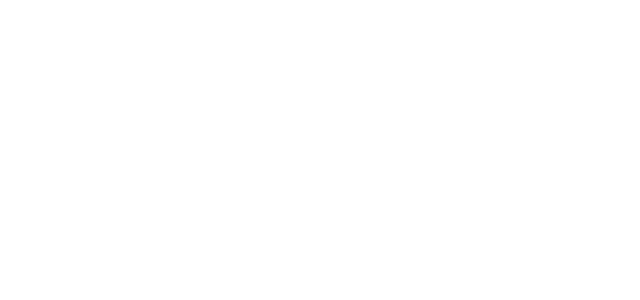
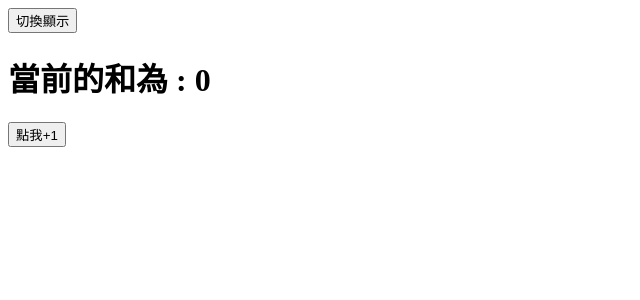
Before and after one commit to DennisLin0125/Vue3, a Vue app: page / in a window 1280 px wide. Shown: the top 300 px of the page, without its empty margins (0-640 px from the left). Built offline with nearby package versions, Linux system fonts and the light colour scheme.

Commit message:
Vue3生命周期

```diff
--- a/src/App.vue
+++ b/src/App.vue
@@ -1,13 +1,20 @@
 <template>
-  <div>
-
-  </div>
+  <button @click="isShowDemo = !isShowDemo">切換顯示</button>
+  <Demo v-if="isShowDemo" />
 </template>
 
 <script>
+import { ref } from "vue";
+import Demo from "./components/Demo.vue";
 export default {
   name: "App",
-  components: {},
+  components: { Demo },
+  setup() {
+    let isShowDemo = ref(true);
+    return {
+      isShowDemo,
+    };
+  },
 };
 </script>
 
--- /dev/null
+++ b/src/components/Demo.vue
@@ -0,0 +1,75 @@
+<!-- eslint-disable vue/multi-word-component-names -->
+<template>
+  <div>
+    <h1>當前的和為 : {{ sum }}</h1>
+    <button @click="sum++">點我+1</button>
+  </div>
+</template>
+
+<script>
+import {
+    ref,
+    onBeforeMount,
+    onMounted,
+    onBeforeUpdate,
+    onUpdated,
+    onBeforeUnmount,
+    onUnmounted
+ } from "vue";
+
+export default {
+  // eslint-disable-next-line vue/multi-word-component-names
+  name: "Demo",
+  setup() {
+    let sum = ref(0)
+    // 通過組合API使用生命鉤子
+    onBeforeMount(() => {
+         console.log('---onBeforeMount---')
+    })
+    onMounted(() => {
+        console.log('---onMounted---')
+    })
+    onBeforeUpdate(() => {
+        console.log('---onBeforeUpdate---')
+    })
+    onUpdated(() => {
+        console.log('---onUpdated---')
+    })
+    onBeforeUnmount(() => {
+        console.log('---onBeforeUnmount---')
+    })
+    onUnmounted(() => {
+        console.log('---onUnmounted---')
+    })
+
+    return {
+      sum,
+    };
+  },
+  //   通過配置項使用生命鉤子
+//   beforeCreate() {
+//     console.log("---beforeCreate---");
+//   },
+//   created() {
+//     console.log("---created---");
+//   },
+//   beforeMount() {
+//     console.log("---beforeMount---");
+//   },
+//   mounted() {
+//     console.log("---mounted---");
+//   },
+//   beforeUpdate() {
+//     console.log("---beforeUnmount---");
+//   },
+//   updated() {
+//     console.log("---updated---");
+//   },
+//   beforeUnmount() {
+//     console.log("---beforeUnmount---");
+//   },
+//   unmounted() {
+//     console.log("---unmounted---");
+//   },
+};
+</script>
```
Also changed, not shown: 1 other file (tests, documents, lock files or other folders).
